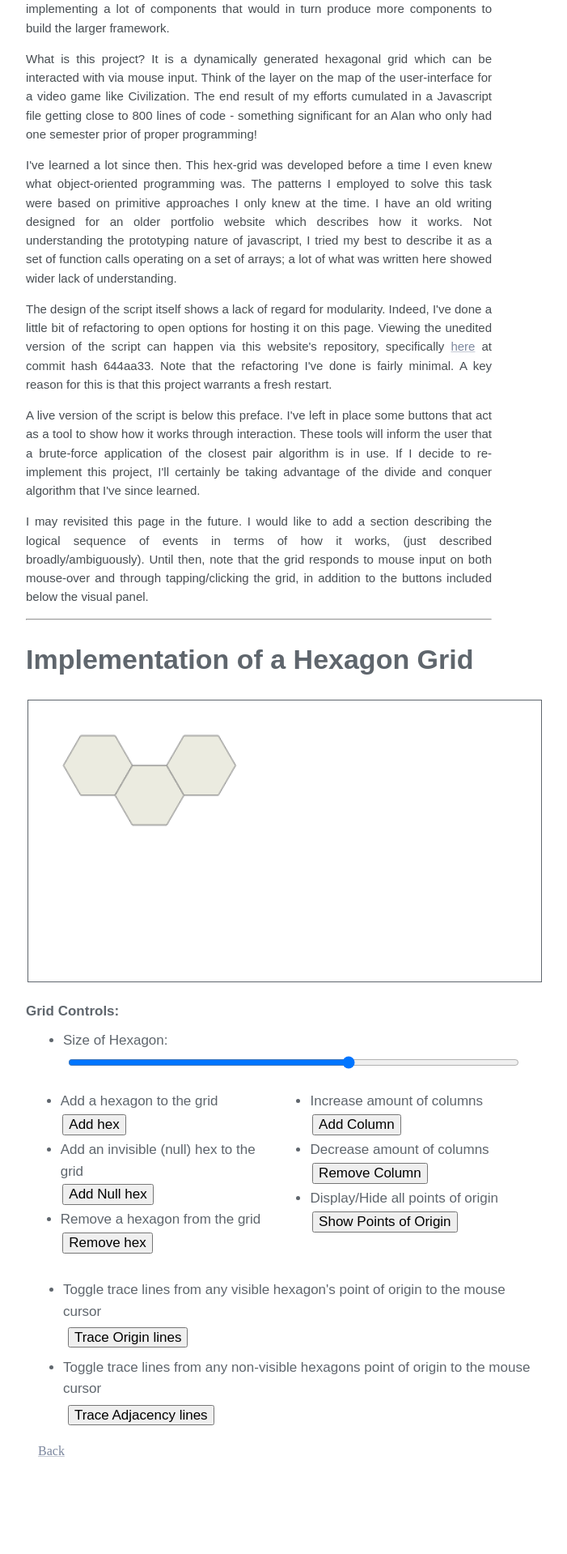
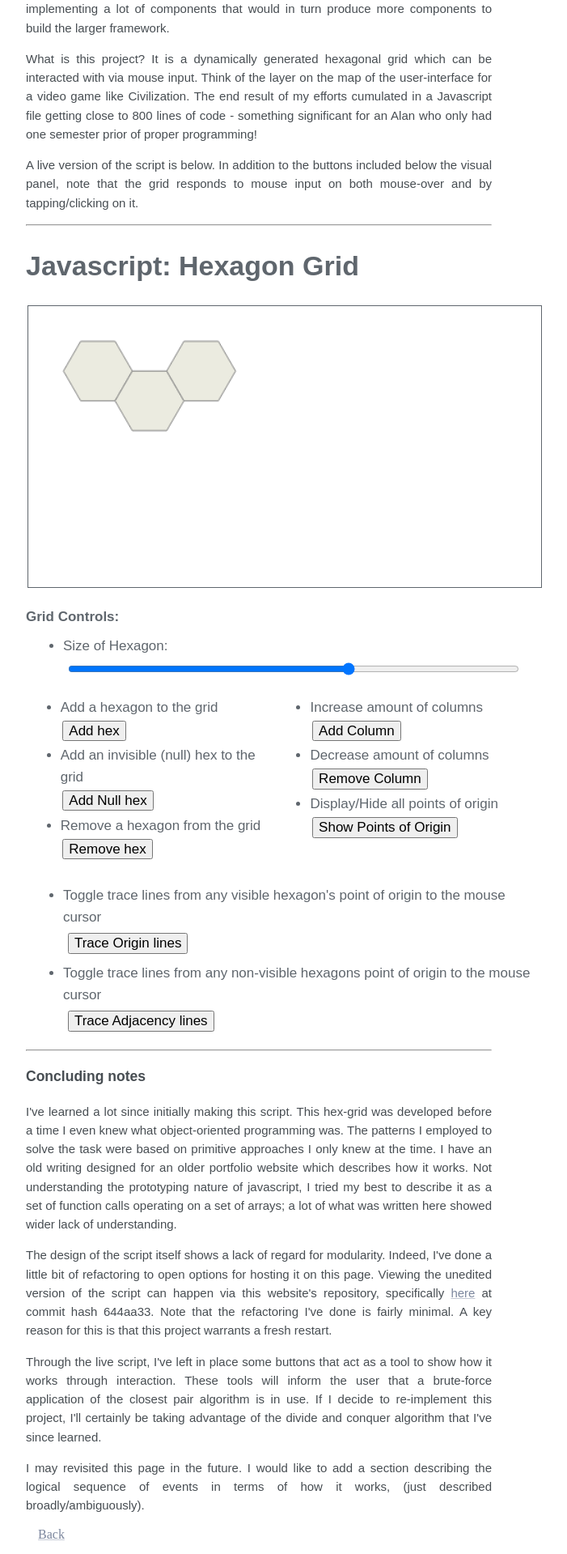
Before and after one commit to alanmmckay/alanmmckay.github.io, a PHP site: page /projects/grid/ in a window 1280 px wide. Shown: the part 513-2432 px from the top of the page at 81% size, without its empty margins (288-989 px from the left). Before the commit the page ends 2312 px from the top, so only its background shows below. Run offline with PHP 8.4, Linux system fonts and the light colour scheme.

Commit message:
Shuffled text around into a concluding notes section to make the preface less daunting.

```diff
--- a/projects/grid/index.php
+++ b/projects/grid/index.php
@@ -40,21 +40,13 @@ include('../../header.php');
                             What is this project? It is a dynamically generated hexagonal grid which can be interacted with via mouse input. Think of the layer on the map of the user-interface for a video game like Civilization. The end result of my efforts cumulated in a Javascript file getting close to 800 lines of code - something significant for an Alan who only had one semester prior of proper programming!
                         </p>
                         <p>
-                            I've learned a lot since then. This hex-grid was developed before a time I even knew what object-oriented programming was. The patterns I employed to solve this task were based on primitive approaches I only knew at the time. I have an old writing designed for an older portfolio website which describes how it works. Not understanding the prototyping nature of javascript, I tried my best to describe it as a set of function calls operating on a set of arrays; a lot of what was written here showed wider lack of understanding.
+                            A live version of the script is below. In addition to the buttons included below the visual panel, note that the grid responds to mouse input on both mouse-over and by tapping/clicking on it.
                         </p>
-                        <p>
-                            The design of the script itself shows a lack of regard for modularity. Indeed, I've done a little bit of refactoring to open options for hosting it on this page. Viewing the unedited version of the script can happen via this website's repository, specifically <a href='https://github.com/alanmmckay/alanmmckay.github.io/commit/644aa335a106aba0725e68d13a50913cf96acedd' target="_blank" rel="noopener noreferrer">here</a> at commit hash 644aa33. Note that the refactoring I've done is fairly minimal. A key reason for this is that this project warrants a fresh restart.
-                        </p>
-                        <p>
-                            A live version of the script is below this preface. I've left in place some buttons that act as a tool to show how it works through interaction. These tools will inform the user that a brute-force application of the closest pair algorithm is in use. If I decide to re-implement this project, I'll certainly be taking advantage of the divide and conquer algorithm that I've since learned.
-                        </p>
-                        <p>
-                            I may revisited this page in the future. I would like to add a section describing the logical sequence of events in terms of how it works, (just described broadly/ambiguously). Until then, note that the grid responds to mouse input on both mouse-over and through tapping/clicking the grid, in addition to the buttons included below the visual panel.
-                        </p>
+
                     <hr>
                     </section>
                     <header>
-                        <h1>Implementation of a Hexagon Grid</h1>
+                        <h1>Javascript: Hexagon Grid</h1>
                     </header>
                     <figure style='border:solid #5F666D 1px;overflow:auto;clear:both'>
                         <canvas id='myCanvas' width='500' height='275' style='width:100%;float:left;clear:right;'></canvas>
@@ -125,6 +117,21 @@ include('../../header.php');
                         drawHexes(0,hexV);
 
                 </script>
+                <section class='info'>
+                        <hr>
+                        <h3>Concluding notes</h3>
+                        <p>
+                            I've learned a lot since initially making this script. This hex-grid was developed before a time I even knew what object-oriented programming was. The patterns I employed to solve the task were based on primitive approaches I only knew at the time. I have an old writing designed for an older portfolio website which describes how it works. Not understanding the prototyping nature of javascript, I tried my best to describe it as a set of function calls operating on a set of arrays; a lot of what was written here showed wider lack of understanding.
+                        </p>
+                        <p>
+                            The design of the script itself shows a lack of regard for modularity. Indeed, I've done a little bit of refactoring to open options for hosting it on this page. Viewing the unedited version of the script can happen via this website's repository, specifically <a href='https://github.com/alanmmckay/alanmmckay.github.io/commit/644aa335a106aba0725e68d13a50913cf96acedd' target="_blank" rel="noopener noreferrer">here</a> at commit hash 644aa33. Note that the refactoring I've done is fairly minimal. A key reason for this is that this project warrants a fresh restart.
+                        </p>
+                        <p>
+                            Through the live script, I've left in place some buttons that act as a tool to show how it works through interaction. These tools will inform the user that a brute-force application of the closest pair algorithm is in use. If I decide to re-implement this project, I'll certainly be taking advantage of the divide and conquer algorithm that I've since learned.
+                        </p>
+                        <p>
+                            I may revisited this page in the future. I would like to add a section describing the logical sequence of events in terms of how it works, (just described broadly/ambiguously).
+                        </p>
                 </article>
                 <nav>
                     <a href='../'>Back</a>
```
